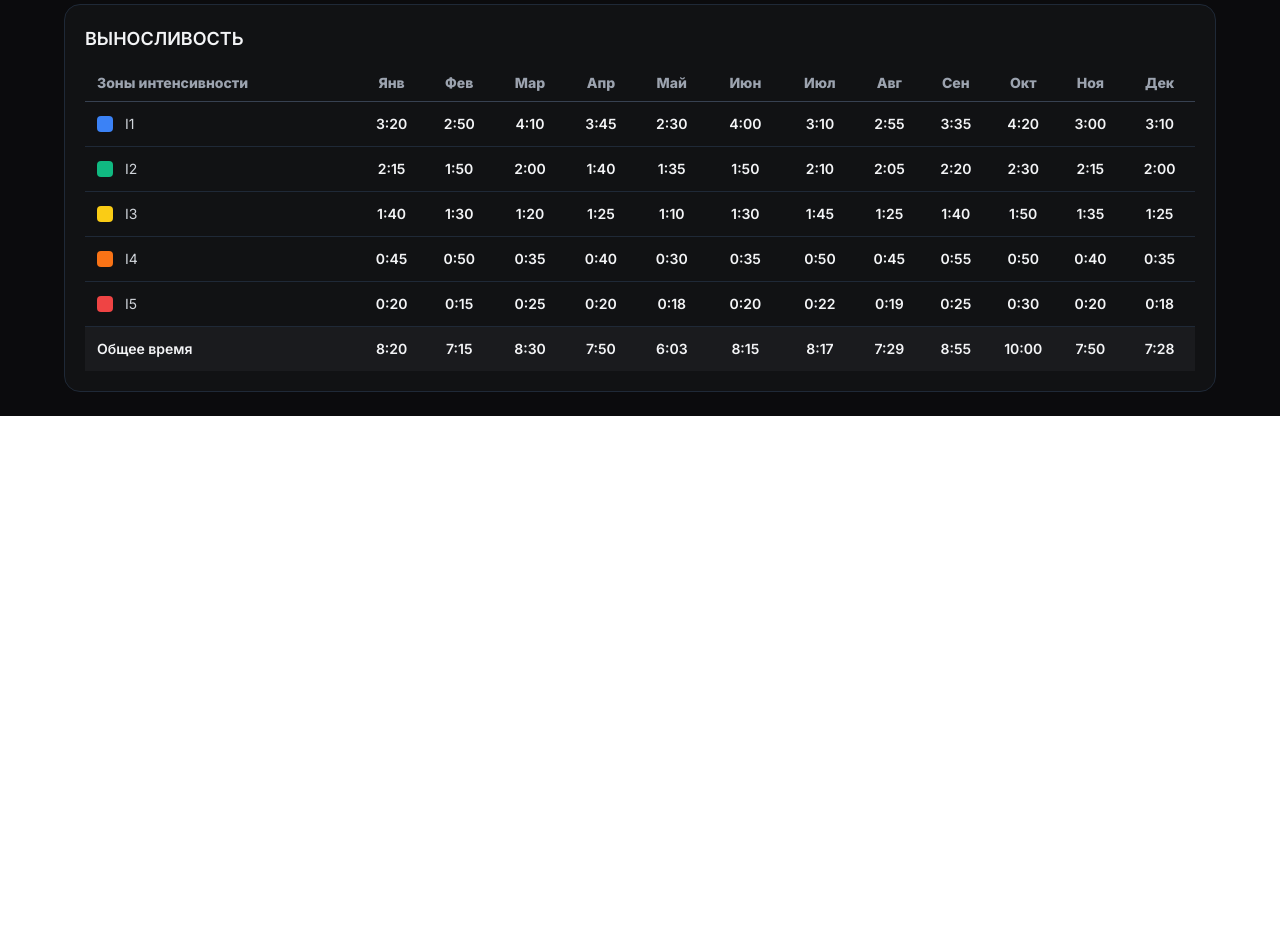
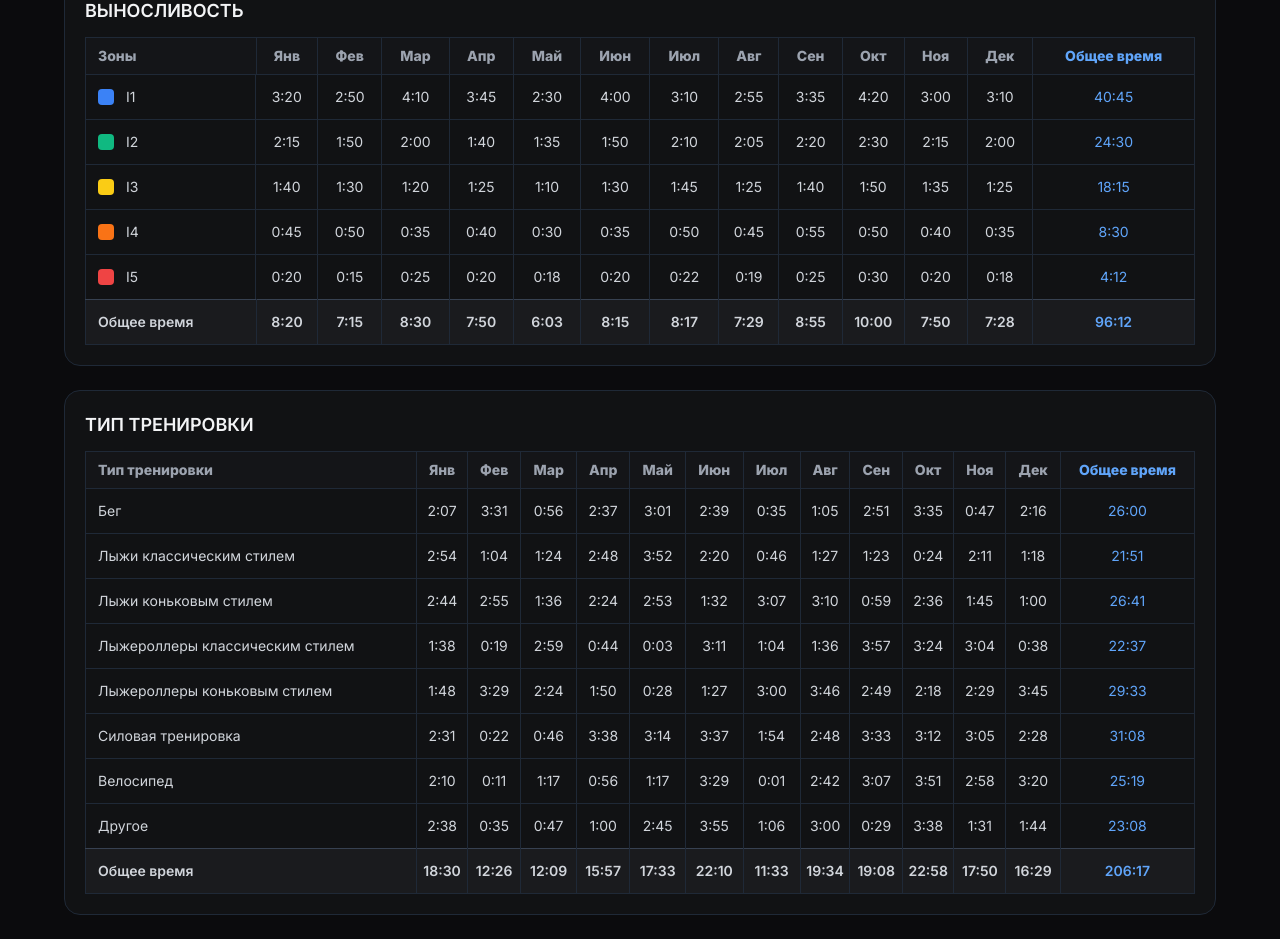
Before and after one commit to mbaliabin/dagbook-test, a React (Vite) app in the folder fasx-frontend/: page /statistics in a window 1280 px wide. Shown: the part 920-1859 px from the top of the page. Before the commit the page ends 1336 px from the top, so only its background shows below. Built offline with nearby package versions, Linux system fonts and the light colour scheme.

Commit message:
Доработка StatisticsPage.tsx 10

```diff
--- a/fasx-frontend/src/pages/StatisticsPage.tsx
+++ b/fasx-frontend/src/pages/StatisticsPage.tsx
@@ -21,31 +21,83 @@ export default function StatisticsPage() {
   const [interval, setInterval] = useState("Месяц");
   const [mode, setMode] = useState("Время");
 
-  // Данные по зонам
-  const enduranceData = [
-    { zone: "I1", color: "#3b82f6", data: ["3:20", "2:50", "4:10", "3:45", "2:30", "4:00", "3:10", "2:55", "3:35", "4:20", "3:00", "3:10"] },
-    { zone: "I2", color: "#10b981", data: ["2:15", "1:50", "2:00", "1:40", "1:35", "1:50", "2:10", "2:05", "2:20", "2:30", "2:15", "2:00"] },
-    { zone: "I3", color: "#facc15", data: ["1:40", "1:30", "1:20", "1:25", "1:10", "1:30", "1:45", "1:25", "1:40", "1:50", "1:35", "1:25"] },
-    { zone: "I4", color: "#f97316", data: ["0:45", "0:50", "0:35", "0:40", "0:30", "0:35", "0:50", "0:45", "0:55", "0:50", "0:40", "0:35"] },
-    { zone: "I5", color: "#ef4444", data: ["0:20", "0:15", "0:25", "0:20", "0:18", "0:20", "0:22", "0:19", "0:25", "0:30", "0:20", "0:18"] },
+  const months = [
+    "Янв",
+    "Фев",
+    "Мар",
+    "Апр",
+    "Май",
+    "Июн",
+    "Июл",
+    "Авг",
+    "Сен",
+    "Окт",
+    "Ноя",
+    "Дек",
   ];
 
-  const months = ["Янв", "Фев", "Мар", "Апр", "Май", "Июн", "Июл", "Авг", "Сен", "Окт", "Ноя", "Дек"];
+  // Таблица выносливости
+  const enduranceData = [
+    {
+      zone: "I1",
+      color: "#3b82f6",
+      data: ["3:20", "2:50", "4:10", "3:45", "2:30", "4:00", "3:10", "2:55", "3:35", "4:20", "3:00", "3:10"],
+    },
+    {
+      zone: "I2",
+      color: "#10b981",
+      data: ["2:15", "1:50", "2:00", "1:40", "1:35", "1:50", "2:10", "2:05", "2:20", "2:30", "2:15", "2:00"],
+    },
+    {
+      zone: "I3",
+      color: "#facc15",
+      data: ["1:40", "1:30", "1:20", "1:25", "1:10", "1:30", "1:45", "1:25", "1:40", "1:50", "1:35", "1:25"],
+    },
+    {
+      zone: "I4",
+      color: "#f97316",
+      data: ["0:45", "0:50", "0:35", "0:40", "0:30", "0:35", "0:50", "0:45", "0:55", "0:50", "0:40", "0:35"],
+    },
+    {
+      zone: "I5",
+      color: "#ef4444",
+      data: ["0:20", "0:15", "0:25", "0:20", "0:18", "0:20", "0:22", "0:19", "0:25", "0:30", "0:20", "0:18"],
+    },
+  ];
 
-  // Функция для перевода времени в минуты
+  // Таблица типов тренировок
+  const trainingTypes = [
+    "Бег",
+    "Лыжи классическим стилем",
+    "Лыжи коньковым стилем",
+    "Лыжероллеры классическим стилем",
+    "Лыжероллеры коньковым стилем",
+    "Силовая тренировка",
+    "Велосипед",
+    "Другое",
+  ];
+
+  const trainingTypeData = trainingTypes.map((type) => ({
+    type,
+    data: Array.from({ length: 12 }, () =>
+      `${Math.floor(Math.random() * 4)}:${String(
+        Math.floor(Math.random() * 60)
+      ).padStart(2, "0")}`
+    ),
+  }));
+
+  // ======= Вспомогательные функции =======
   const toMinutes = (time: string) => {
     const [h, m] = time.split(":").map(Number);
     return h * 60 + m;
   };
 
-  // Функция для перевода минут обратно в строку "ч:мм"
   const toTimeString = (minutes: number) => {
     const h = Math.floor(minutes / 60);
     const m = minutes % 60;
     return `${h}:${m.toString().padStart(2, "0")}`;
   };
 
-  // Подсчет суммы по каждой колонке (месяцу)
   const totalByMonth = months.map((_, monthIndex) => {
     const totalMinutes = enduranceData.reduce(
       (sum, zone) => sum + toMinutes(zone.data[monthIndex]),
@@ -54,10 +106,33 @@ export default function StatisticsPage() {
     return toTimeString(totalMinutes);
   });
 
+  const totalByZone = enduranceData.map((zone) => {
+    const totalMinutes = zone.data.reduce(
+      (sum, time) => sum + toMinutes(time),
+      0
+    );
+    return toTimeString(totalMinutes);
+  });
+
+  const totalTrainingByMonth = months.map((_, i) => {
+    const total = trainingTypeData.reduce(
+      (sum, type) => sum + toMinutes(type.data[i]),
+      0
+    );
+    return toTimeString(total);
+  });
+
+  const totalTrainingByType = trainingTypeData.map((t) => {
+    const total = t.data.reduce((sum, time) => sum + toMinutes(time), 0);
+    return toTimeString(total);
+  });
+
+  // ======= JSX =======
   return (
     <div className="min-h-screen bg-[#0B0B0D] text-gray-100 p-6">
       <div className="max-w-6xl mx-auto space-y-6">
-        {/* ФИЛЬТРЫ */}
+
+        {/* Фильтры */}
         <div className="grid grid-cols-1 md:grid-cols-2 gap-4">
           <div className="bg-[#111214] p-4 rounded-2xl border border-gray-800">
             <label className="block text-sm font-semibold mb-2">
@@ -108,7 +183,7 @@ export default function StatisticsPage() {
           </div>
         </div>
 
-        {/* ДИАГРАММА */}
+        {/* Диаграмма */}
         <div className="bg-[#111214] p-5 rounded-2xl border border-gray-800">
           <ResponsiveContainer width="100%" height={300}>
             <BarChart data={mockData}>
@@ -126,9 +201,6 @@ export default function StatisticsPage() {
               <Bar dataKey="зона3" stackId="a" fill="#FFA500" />
             </BarChart>
           </ResponsiveContainer>
-          <p className="text-sm text-gray-500 mt-2">
-            Штрихованные области показывают общую тренировку
-          </p>
         </div>
 
         {/* TOTALSUM */}
@@ -164,45 +236,83 @@ export default function StatisticsPage() {
         <div className="bg-[#111214] p-5 rounded-2xl border border-gray-800">
           <h2 className="text-lg font-semibold mb-3">ВЫНОСЛИВОСТЬ</h2>
           <div className="overflow-x-auto">
-            <table className="w-full text-sm text-gray-300 border-collapse">
-              <thead className="text-gray-400 border-b border-gray-700">
+            <table className="w-full text-sm text-gray-300 border-collapse border border-gray-800">
+              <thead className="text-gray-400 bg-[#141518]">
                 <tr>
-                  <th className="text-left py-2 px-3">Зоны интенсивности</th>
-                  {months.map((month) => (
-                    <th key={month} className="py-2 px-2 text-center">
-                      {month}
-                    </th>
+                  <th className="text-left py-2 px-3 border-r border-gray-800">Зоны</th>
+                  {months.map((m) => (
+                    <th key={m} className="py-2 px-2 text-center border-r border-gray-800">{m}</th>
                   ))}
+                  <th className="py-2 px-2 text-center text-blue-400 border-l border-gray-800">Общее время</th>
                 </tr>
               </thead>
               <tbody>
-                {enduranceData.map(({ zone, color, data }) => (
-                  <tr key={zone} className="border-b border-gray-800 hover:bg-[#1b1c1f] transition">
-                    <td className="py-3 px-3 flex items-center gap-3">
+                {enduranceData.map(({ zone, color, data }, idx) => (
+                  <tr key={zone} className="border-t border-gray-800 hover:bg-[#1b1c1f] transition">
+                    <td className="py-3 px-3 flex items-center gap-3 border-r border-gray-800">
                       <div className="w-4 h-4 rounded" style={{ backgroundColor: color }}></div>
-                      <span className="font-medium">{zone}</span>
+                      {zone}
                     </td>
-                    {data.map((time, i) => (
-                      <td key={i} className="py-3 text-center text-gray-100 font-semibold">
-                        {time}
-                      </td>
+                    {data.map((t, i) => (
+                      <td key={i} className="py-3 text-center border-r border-gray-800">{t}</td>
                     ))}
+                    <td className="py-3 text-center text-blue-400 border-l border-gray-800">{totalByZone[idx]}</td>
                   </tr>
                 ))}
-
-                {/* ОБЩЕЕ ВРЕМЯ */}
-                <tr className="bg-[#1a1b1e] border-t border-gray-700 font-semibold text-gray-100">
-                  <td className="py-3 px-3 text-left">Общее время</td>
-                  {totalByMonth.map((time, i) => (
-                    <td key={i} className="py-3 text-center">
-                      {time}
+                <tr className="bg-[#1a1b1e] border-t border-gray-700 font-semibold">
+                  <td className="py-3 px-3 text-left border-r border-gray-800">Общее время</td>
+                  {totalByMonth.map((t, i) => (
+                    <td key={i} className="py-3 text-center border-r border-gray-800">{t}</td>
+                  ))}
+                  <td className="py-3 text-center text-blue-400 border-l border-gray-800">
+                    {toTimeString(totalByMonth.reduce((s, t) => s + toMinutes(t), 0))}
                   </td>
-                  ))}
                 </tr>
               </tbody>
             </table>
           </div>
         </div>
+
+        {/* ТИП ТРЕНИРОВКИ */}
+        <div className="bg-[#111214] p-5 rounded-2xl border border-gray-800">
+          <h2 className="text-lg font-semibold mb-3">ТИП ТРЕНИРОВКИ</h2>
+          <div className="overflow-x-auto">
+            <table className="w-full text-sm text-gray-300 border-collapse border border-gray-800">
+              <thead className="text-gray-400 bg-[#141518]">
+                <tr>
+                  <th className="text-left py-2 px-3 border-r border-gray-800">Тип тренировки</th>
+                  {months.map((m) => (
+                    <th key={m} className="py-2 px-2 text-center border-r border-gray-800">{m}</th>
+                  ))}
+                  <th className="py-2 px-2 text-center text-blue-400 border-l border-gray-800">Общее время</th>
+                </tr>
+              </thead>
+              <tbody>
+                {trainingTypeData.map((row, idx) => (
+                  <tr key={row.type} className="border-t border-gray-800 hover:bg-[#1b1c1f] transition">
+                    <td className="py-3 px-3 text-left border-r border-gray-800 font-medium">{row.type}</td>
+                    {row.data.map((time, i) => (
+                      <td key={i} className="py-3 text-center border-r border-gray-800">{time}</td>
+                    ))}
+                    <td className="py-3 text-center text-blue-400 border-l border-gray-800">
+                      {totalTrainingByType[idx]}
+                    </td>
+                  </tr>
+                ))}
+                <tr className="bg-[#1a1b1e] border-t border-gray-700 font-semibold">
+                  <td className="py-3 px-3 text-left border-r border-gray-800">Общее время</td>
+                  {totalTrainingByMonth.map((t, i) => (
+                    <td key={i} className="py-3 text-center border-r border-gray-800">{t}</td>
+                  ))}
+                  <td className="py-3 text-center text-blue-400 border-l border-gray-800">
+                    {toTimeString(totalTrainingByMonth.reduce((s, t) => s + toMinutes(t), 0))}
+                  </td>
+                </tr>
+              </tbody>
+            </table>
+          </div>
+        </div>
+
       </div>
     </div>
   );
```
Lines whose indentation alone changed are shown as unchanged.
